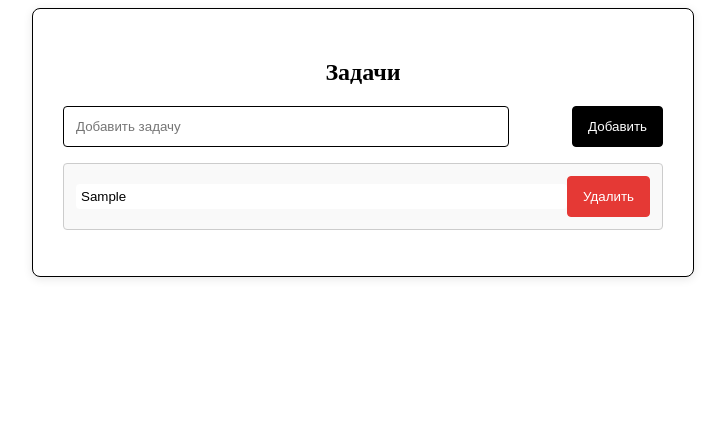
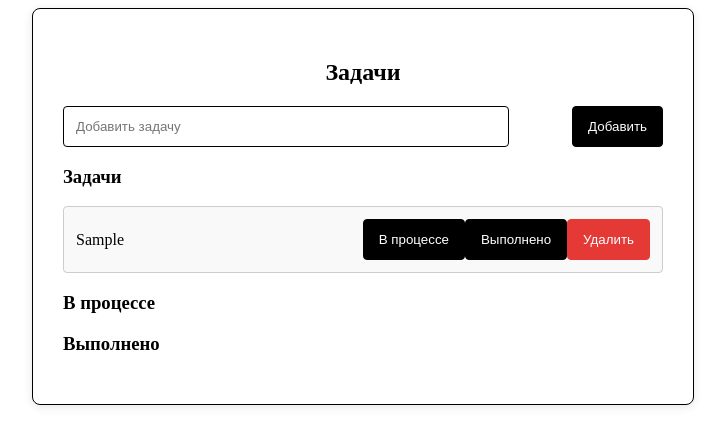
Before and after one commit to fucking-devs/ToDoNoBD, a Vue app: page / in a window 1280 px wide. Both pictures are taken after typing "Sample" into the empty fields and a click on the button "Добавить". Shown: the top 446 px of the page, without its empty margins (277-1002 px from the left). Built offline with nearby package versions, Linux system fonts and the light colour scheme.

Commit message:
Сделал новые столбцы в Todo

```diff
--- a/package.json
+++ b/package.json
@@ -22,6 +22,7 @@
     "axios": "^1.7.9",
     "pinia": "^2.2.6",
     "vue": "^3.5.13",
+    "vue-draggable-next": "^2.2.1",
     "vue-router": "^4.4.5"
   },
   "devDependencies": {
--- a/src/components/ToDo.vue
+++ b/src/components/ToDo.vue
@@ -1,51 +1,76 @@
 <script setup lang="ts">
 import { onMounted, ref } from 'vue'
-
 interface Task {
   id: number
-  name: string
+  title: string
+  status: 'todo' | 'in-progress' | 'complete'
 }
-
 const tasks = ref<Task[]>([])
 const newTask = ref('')
-
-const addTask = () => {
+const addTask = (status: 'todo' | 'in-progress' | 'complete') => {
 const taskId = tasks.value.length + 1
-  const data = { id: taskId, name: newTask.value.trim() }
+ const data = { id: taskId, title: newTask.value.trim(), status }
  tasks.value.unshift(data)
 localStorage.tasks = JSON.stringify(tasks.value)
-  newTask.value = ''
-}
-
-const updateTask = (id: number) => {
-  localStorage.tasks = JSON.stringify(tasks.value)
-}
-
+ newTask.value = '' }
+const updateTask = (id: number, status: 'todo' | 'in-progress' | 'complete') => {
+const task = tasks.value.find(t => t.id === id)
+if (task) {   task.status = status}
+ localStorage.tasks = JSON.stringify(tasks.value)}
 const removeTask = (id: number) => {
 tasks.value.splice(tasks.value.findIndex(task => task.id === id), 1)
-  localStorage.tasks = JSON.stringify(tasks.value)
-}
+localStorage.tasks = JSON.stringify(tasks.value)}
+onMounted(() => {
+const storedTasks = localStorage.tasks ? JSON.parse(localStorage.tasks) : []
+tasks.value = storedTasks})
 </script>
 <template>
  <div class="task-app">
  <h2>Задачи</h2>
-
 <div class="input-container">
-      <input v-model="newTask" placeholder="Добавить задачу" @keyup.enter="addTask" />
-      <button @click="addTask">Добавить</button>
+<input v-model="newTask" placeholder="Добавить задачу" @keyup.enter="addTask('todo')" />
+<button @click="addTask('todo')">Добавить</button>
  </div>
-
+<div class="task-sections">
+ <div class="task-section">
+ <h3>Задачи</h3>
  <ul class="task-list">
-      <li v-for="(task, index) in tasks" :key="task.id" class="task-item">
-        <input v-model="task.name" class="task-input" @change="updateTask(task.id)"/>
+ <li v-for="(task, index) in tasks.filter(t => t.status === 'todo')" :key="task.id" class="task-item">
+<span class="task-text">{{ task.title }}</span>
+<div class="task-actions">
+ <button @click="updateTask(task.id, 'in-progress')">В процессе</button>
+ <button @click="updateTask(task.id, 'complete')">Выполнено</button>
   <button @click="removeTask(task.id)" class="remove-button">Удалить</button>
+  </div>
   </li>
   </ul>
 </div>
+ <div class="task-section">
+ <h3>В процессе</h3>
+ <ul class="task-list">
+<li v-for="(task, index) in tasks.filter(t => t.status === 'in-progress')" :key="task.id" class="task-item">
+  <span class="task-text">{{ task.title }}</span>
+  <div class="task-actions">
+ <button @click="updateTask(task.id, 'todo')">Задача</button>
+ <button @click="updateTask(task.id, 'complete')">Выполнено</button>
+ <button @click="removeTask(task.id)" class="remove-button">Удалить</button>
+ </div>
+   </li> </ul></div>
+<div class="task-section">
+ <h3>Выполнено</h3>
+ <ul class="task-list">
+ <li v-for="(task, index) in tasks.filter(t => t.status === 'complete')" :key="task.id" class="task-item">
+ <span class="task-text">{{ task.title }}</span><div class="task-actions">
+ <button @click="updateTask(task.id, 'todo')">Задача</button>
+  <button @click="updateTask(task.id, 'in-progress')">В процессе</button>
+ <button @click="removeTask(task.id)" class="remove-button">Удалить</button>
+   </div>
+  </li>
+ </ul>
+ </div>
+ </div>
+  </div>
 </template>
-
-
-
 <style>
 .task-app {
   max-width: 600px;
@@ -56,26 +81,22 @@ const removeTask = (id: number) => {
   background-color: #fff;
   box-shadow: 0 2px 10px rgba(0, 0, 0, 0.1);
 }
-
 h2 {
   text-align: center;
   color: #000;
   margin-bottom: 20px;
 }
-
 .input-container {
   display: flex;
   flex-direction: column;
   gap: 10px;
 }
-
 @media (min-width: 600px) {
   .input-container {
     flex-direction: row;
     justify-content: space-between;
   }
 }
-
 input {
   padding: 12px;
   border: 1px solid #000;
@@ -94,7 +115,6 @@ input:focus {
   border-color: #555;
   outline: none;
 }
-
 button {
   padding: 12px 15px;
   border: 1px solid #000;
@@ -104,16 +124,13 @@ button {
   cursor: pointer;
   transition: background-color 0.3s;
 }
-
 button:hover {
   background-color: #333;
 }
-
 .task-list {
   list-style-type: none;
   padding: 0;
 }
-
 .task-item {
   display: flex;
   justify-content: space-between;
@@ -125,11 +142,9 @@ button:hover {
   background-color: #f9f9f9;
   transition: background-color 0.3s;
 }
-
 .task-item:hover {
   background-color: #e0e0e0;
 }
-
 .task-input {
   border: none;
   flex: 1;
@@ -137,17 +152,14 @@ button:hover {
   border-radius: 4px;
   transition: background-color 0.3s;
 }
-
 .task-input:focus {
   background-color: #f1f1f1;
   outline: none;
 }
-
 .remove-button {
   background-color: #e53935;
   border: 1px solid #e53935;
 }
-
 .remove-button:hover {
   background-color: #c62828;
 }
```
Also changed, not shown: 1 other file (tests, documents, lock files or other folders). Lines whose indentation alone changed are shown as unchanged.
